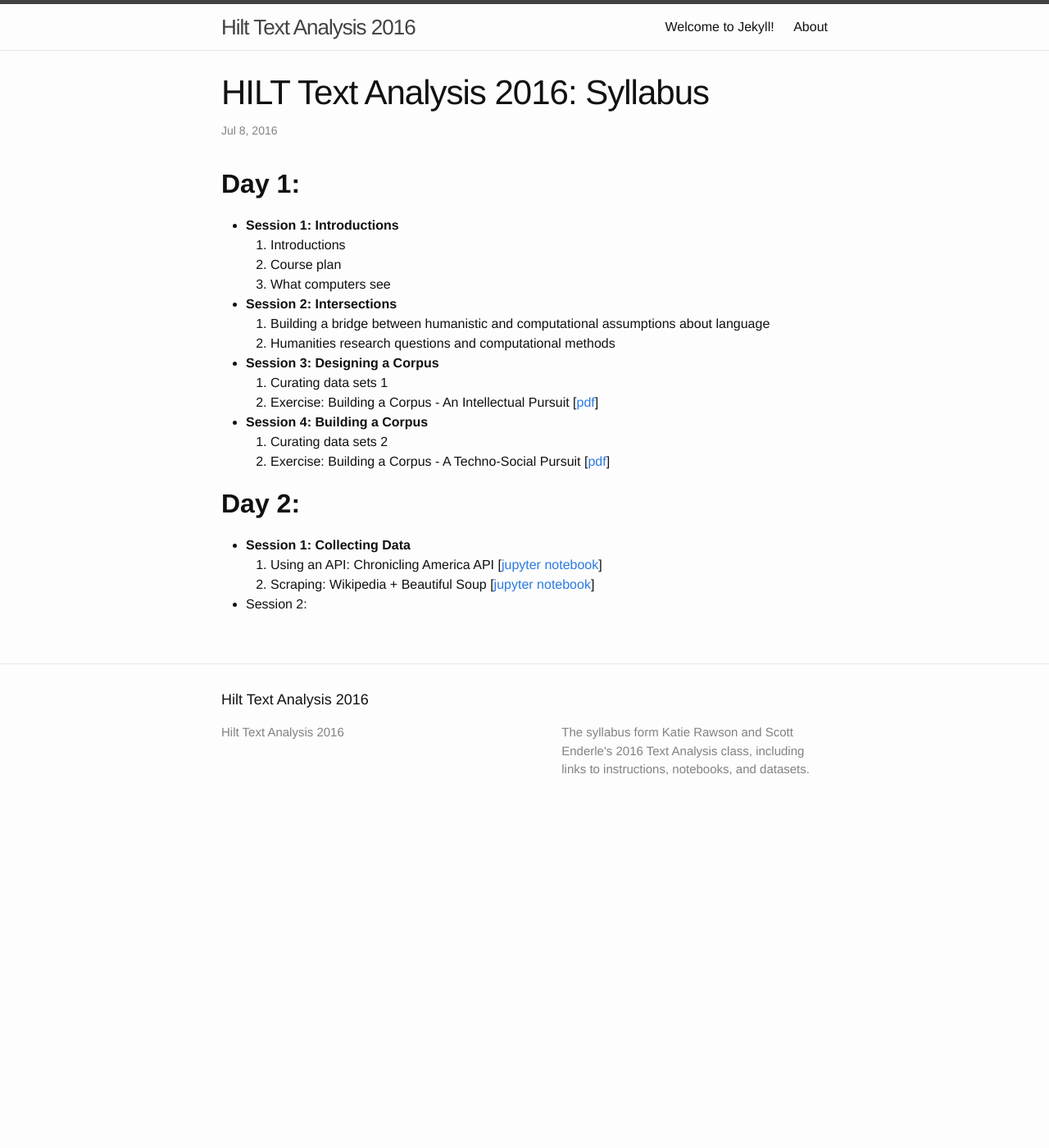
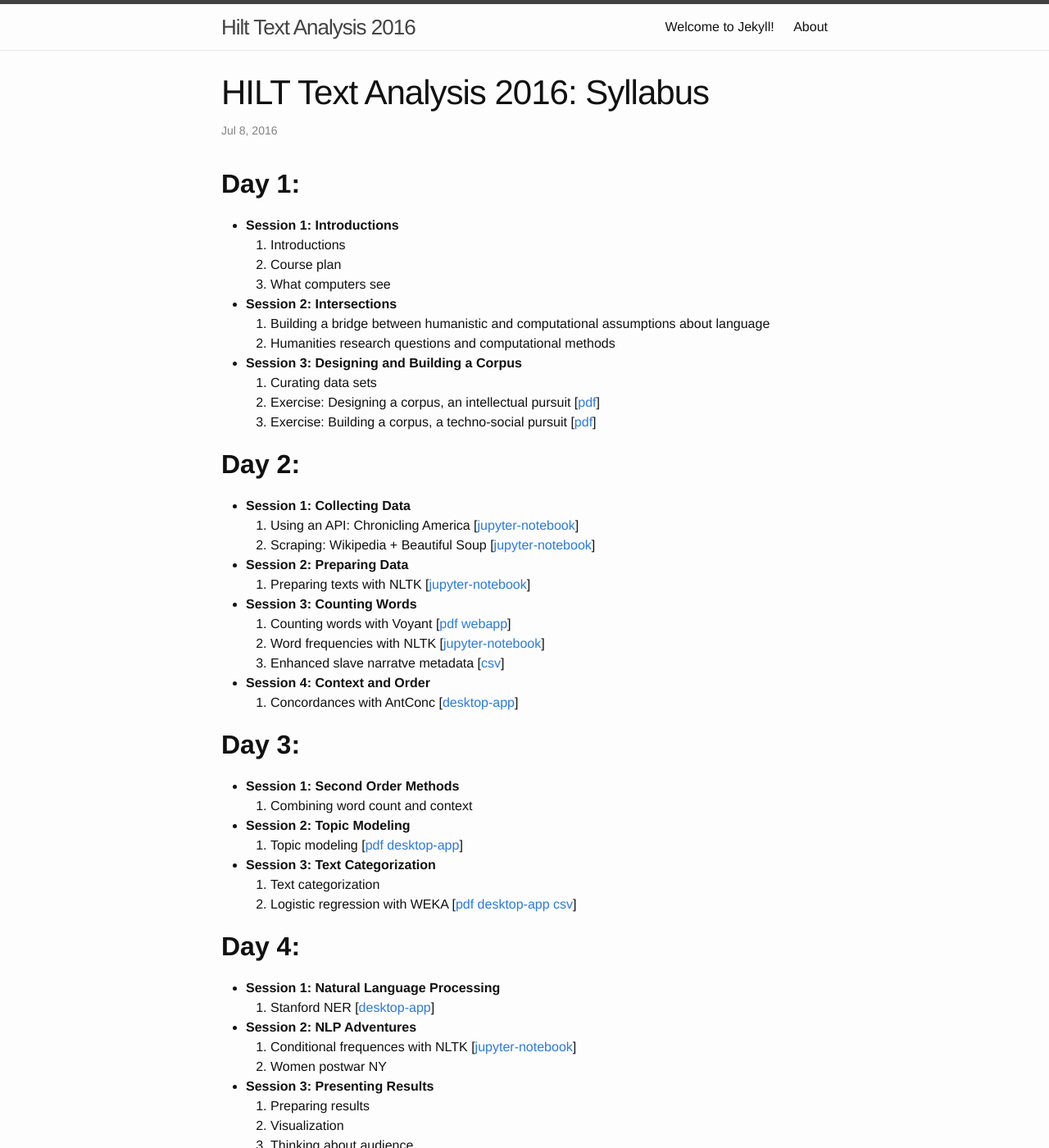
Before and after one commit to senderle/hilt-text-analysis, a Jekyll site: the page built from _posts/2016-07-22-hilt-2016-syllabus.markdown, in a window 1280 px wide and 1400 px high. Shown: the whole window at 82% size. Built offline with Jekyll 4.4.1, drawn with Linux system fonts in a browser that asks for light colours.

Commit message:
complete syllabus

```diff
--- a/_posts/2016-07-22-hilt-2016-syllabus.markdown
+++ b/_posts/2016-07-22-hilt-2016-syllabus.markdown
@@ -13,15 +13,40 @@ categories: syllabus
 * **Session 2: Intersections**
     1. Building a bridge between humanistic and computational assumptions about language
     2. Humanities research questions and computational methods <!-- [[ppt](https://github.com/senderle/hilt-text-analysis/blob/master/Humanities%20research%20questions%20HILT%202016.pptx?raw=true)] -->
-* **Session 3: Designing a Corpus**
-    1. Curating data sets 1
-    2. Exercise: Building a Corpus - An Intellectual Pursuit [[pdf](https://github.com/senderle/hilt-text-analysis/blob/master/Making%20a%20Data%20Set%20-%20HILT%202016.pdf)]
-* **Session 4: Building a Corpus**
-    1. Curating data sets 2
-    2. Exercise: Building a Corpus - A Techno-Social Pursuit [[pdf](https://github.com/senderle/hilt-text-analysis/blob/master/Making%20a%20Data%20Set%20-%20HILT%202016.pdf)]
+* **Session 3: Designing and Building a Corpus**
+    1. Curating data sets
+    2. Exercise: Designing a corpus, an intellectual pursuit [[pdf](https://github.com/senderle/hilt-text-analysis/blob/master/Making%20a%20Data%20Set%20-%20HILT%202016.pdf)]
+    2. Exercise: Building a corpus, a techno-social pursuit [[pdf](https://github.com/senderle/hilt-text-analysis/blob/master/Making%20a%20Data%20Set%20-%20HILT%202016.pdf)]
 
 ## **Day 2:**
 * **Session 1: Collecting Data**
-    1. Using an API: Chronicling America API [[jupyter notebook](https://github.com/senderle/hilt-text-analysis/blob/master/Chronicling%20America%20API.ipynb)]
-    2. Scraping: Wikipedia + Beautiful Soup [[jupyter notebook](https://github.com/senderle/hilt-text-analysis/blob/master/Beautiful%20Soup.ipynb)]
-* Session 2:
+    1. Using an API: Chronicling America [[jupyter-notebook](https://github.com/senderle/hilt-text-analysis/blob/master/Chronicling%20America%20API.ipynb)]
+    2. Scraping: Wikipedia + Beautiful Soup [[jupyter-notebook](https://github.com/senderle/hilt-text-analysis/blob/master/Beautiful%20Soup.ipynb)]
+* **Session 2: Preparing Data**
+    1. Preparing texts with NLTK [[jupyter-notebook](https://github.com/senderle/hilt-text-analysis/blob/master/Preparing%20Texts.ipynb)]
+* **Session 3: Counting Words**
+    1. Counting words with Voyant [[pdf](add_link) [webapp](http://voyant-tools.org/)]
+    2. Word frequencies with NLTK [[jupyter-notebook](add_link)]
+    3. Enhanced slave narratve metadata [[csv](https://github.com/senderle/hilt-text-analysis/blob/master/enhanced-metadata.csv)]
+* **Session 4: Context and Order**
+    1. Concordances with AntConc [[desktop-app](http://www.laurenceanthony.net/software/antconc/)]
+
+## **Day 3:**
+* **Session 1: Second Order Methods**
+    1. Combining word count and context
+* **Session 2: Topic Modeling**
+    1. Topic modeling [[pdf](https://github.com/senderle/hilt-text-analysis/blob/master/Topic%20Modeling%20Howto%20HILT%202016.pdf) [desktop-app](https://github.com/senderle/topic-modeling-tool)]
+* **Session 3: Text Categorization**
+    1. Text categorization
+    2. Logistic regression with WEKA [[pdf](https://github.com/senderle/hilt-text-analysis/blob/master/Logistic%20Regression%20with%20Weka%20-%20HILT%202016.pdf) [desktop-app](http://www.cs.waikato.ac.nz/ml/weka/) [csv](https://github.com/senderle/hilt-text-analysis/tree/master/paceofchange-flat)]
+
+## **Day 4:**
+* **Session 1: Natural Language Processing**
+    1. Stanford NER [[desktop-app](http://nlp.stanford.edu/software/CRF-NER.shtml)]
+* **Session 2: NLP Adventures**
+    1. Conditional frequences with NLTK [[jupyter-notebook](https://github.com/senderle/hilt-text-analysis/blob/master/NLP%20Adventures.ipynb)]
+    2. Women postwar NY
+* **Session 3: Presenting Results**
+    1. Preparing results
+    2. Visualization
+    3. Thinking about audience
```
